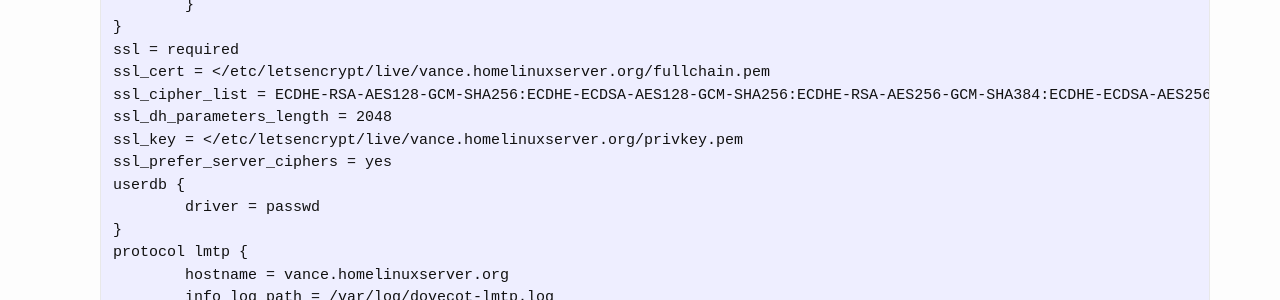
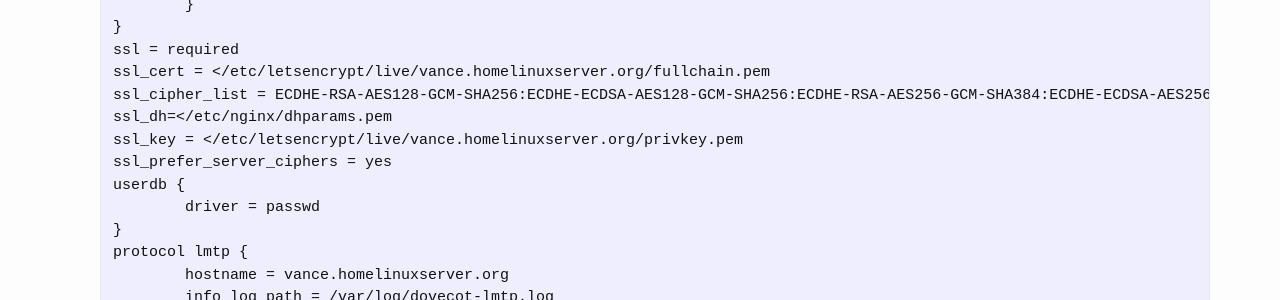
Before and after one commit to NathanRVance/homelinuxserver, a Jekyll site: the page built from _server/email-with-postfix.markdown, in a window 1280 px wide and 1400 px high, scrolled down 3566 px. Shown: the part 1051-1351 px from the top of the window. Built offline with Jekyll 4.4.1, drawn with Linux system fonts in a browser that asks for light colours; some of the changed text lies outside the part shown.

Commit message:
Updated a few files

````diff
--- a/_server/collaborative-editing-with-lool.markdown
+++ b/_server/collaborative-editing-with-lool.markdown
@@ -94,4 +94,4 @@ If the above steps worked flawlessly, then you are far luckier than I. If not, a
 ```
 # rm /path/to/nextcloud/data/appdata_*/richdocuments/richdocuments/discovery.xml
 ```
-In addition to the above trick, I have had some [erratic feedback](https://www.xkcd.com/1457/) from re-applying the Collabora url:port settings in Nextcloud. But the main reason for my frustrations in getting LOOL fully operational has been that it takes some time to get ready. If loolforkit and/or docker is sipping CPU cycles, that's a sign that it's busy doing... stuff. During this time it'll give you a bad gateway at best, and a nondescript server error at worst. If your approach to debugging is to restart the docker container, then you're in for a long fight.
+In addition to the above trick, I have experienced some [erratic feedback](https://www.xkcd.com/1457/) from re-applying the Collabora url:port settings in Nextcloud. But the main reason for my frustrations in getting LOOL fully operational has been that it takes some time to ititialize. If loolforkit and/or docker is sipping CPU cycles, that's a sign that it's busy doing... stuff. During this time it'll give you a bad gateway at best, and a nondescript server error at worst. If your approach to debugging is to restart the docker container, then you're in for a long fight.
--- a/_server/email-with-postfix.markdown
+++ b/_server/email-with-postfix.markdown
@@ -176,7 +176,7 @@ You can stop there if you prefer to do everything on the command line over ssh.
    ssl = required
    ssl_cert = </etc/letsencrypt/live/vance.homelinuxserver.org/fullchain.pem
    ssl_cipher_list = ECDHE-RSA-AES128-GCM-SHA256:ECDHE-ECDSA-AES128-GCM-SHA256:ECDHE-RSA-AES256-GCM-SHA384:ECDHE-ECDSA-AES256-GCM-SHA384:DHE-RSA-AES128-GCM-SHA256:DHE-DSS-AES128-GCM-SHA256:kEDH+AESGCM:ECDHE-RSA-AES128-SHA256:ECDHE-ECDSA-AES128-SHA256:ECDHE-RSA-AES128-SHA:ECDHE-ECDSA-AES128-SHA:ECDHE-RSA-AES256-SHA384:ECDHE-ECDSA-AES256-SHA384:ECDHE-RSA-AES256-SHA:ECDHE-ECDSA-AES256-SHA:DHE-RSA-AES128-SHA256:DHE-RSA-AES128-SHA:DHE-DSS-AES128-SHA256:DHE-RSA-AES256-SHA256:DHE-DSS-AES256-SHA:DHE-RSA-AES256-SHA:AES128-GCM-SHA256:AES256-GCM-SHA384:AES128-SHA256:AES256-SHA256:AES128-SHA:AES256-SHA:AES:CAMELLIA:DES-CBC3-SHA:!aNULL:!eNULL:!EXPORT:!DES:!RC4:!MD5:!PSK:!aECDH:!EDH-DSS-DES-CBC3-SHA:!EDH-RSA-DES-CBC3-SHA:!KRB5-DES-CBC3-SHA
-   ssl_dh_parameters_length = 2048
+   ssl_dh=</etc/nginx/dhparams.pem
    ssl_key = </etc/letsencrypt/live/vance.homelinuxserver.org/privkey.pem
    ssl_prefer_server_ciphers = yes
    userdb {
````
Also changed, not shown: other parts of _server/email-with-postfix.markdown (+1 -1 lines).
